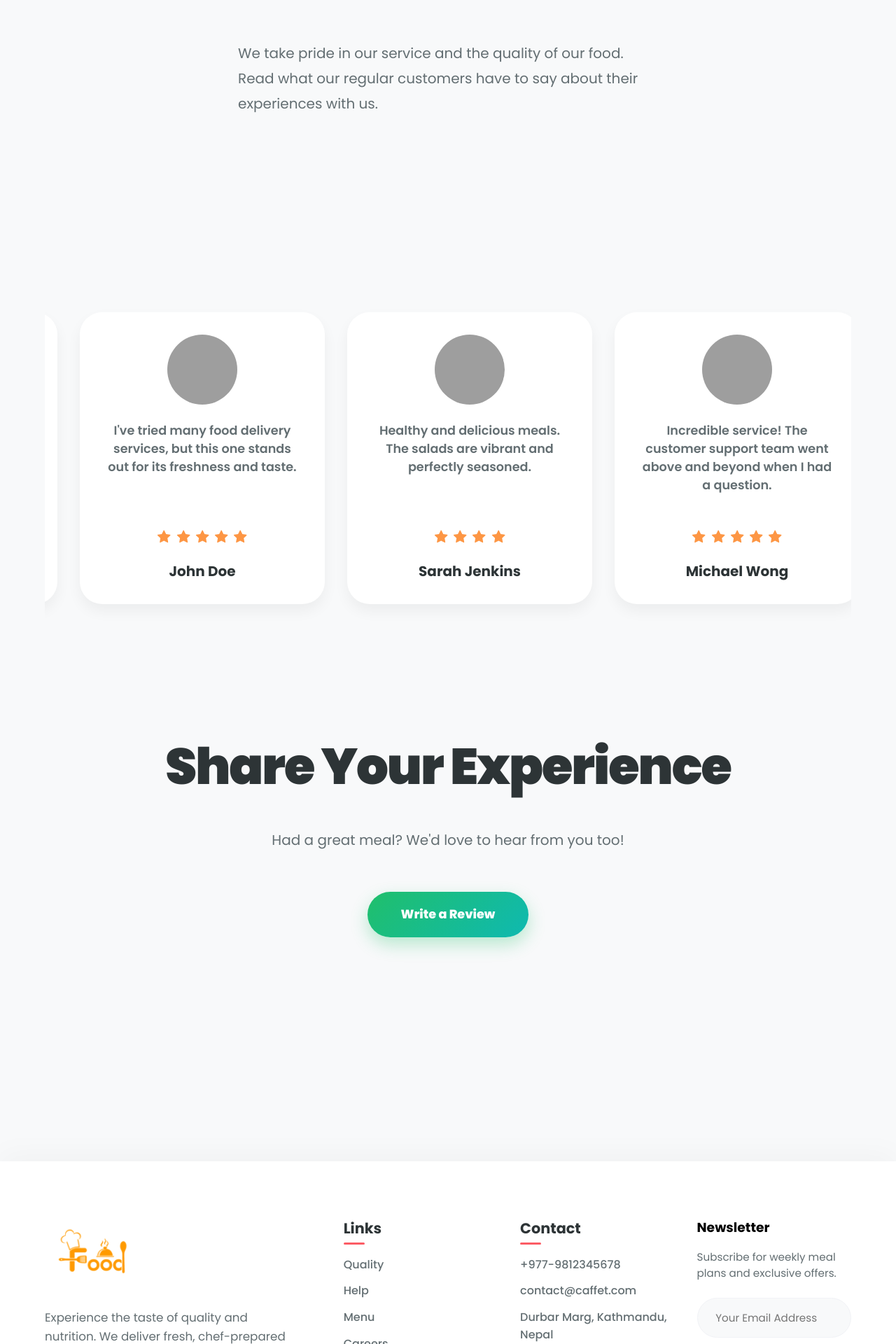
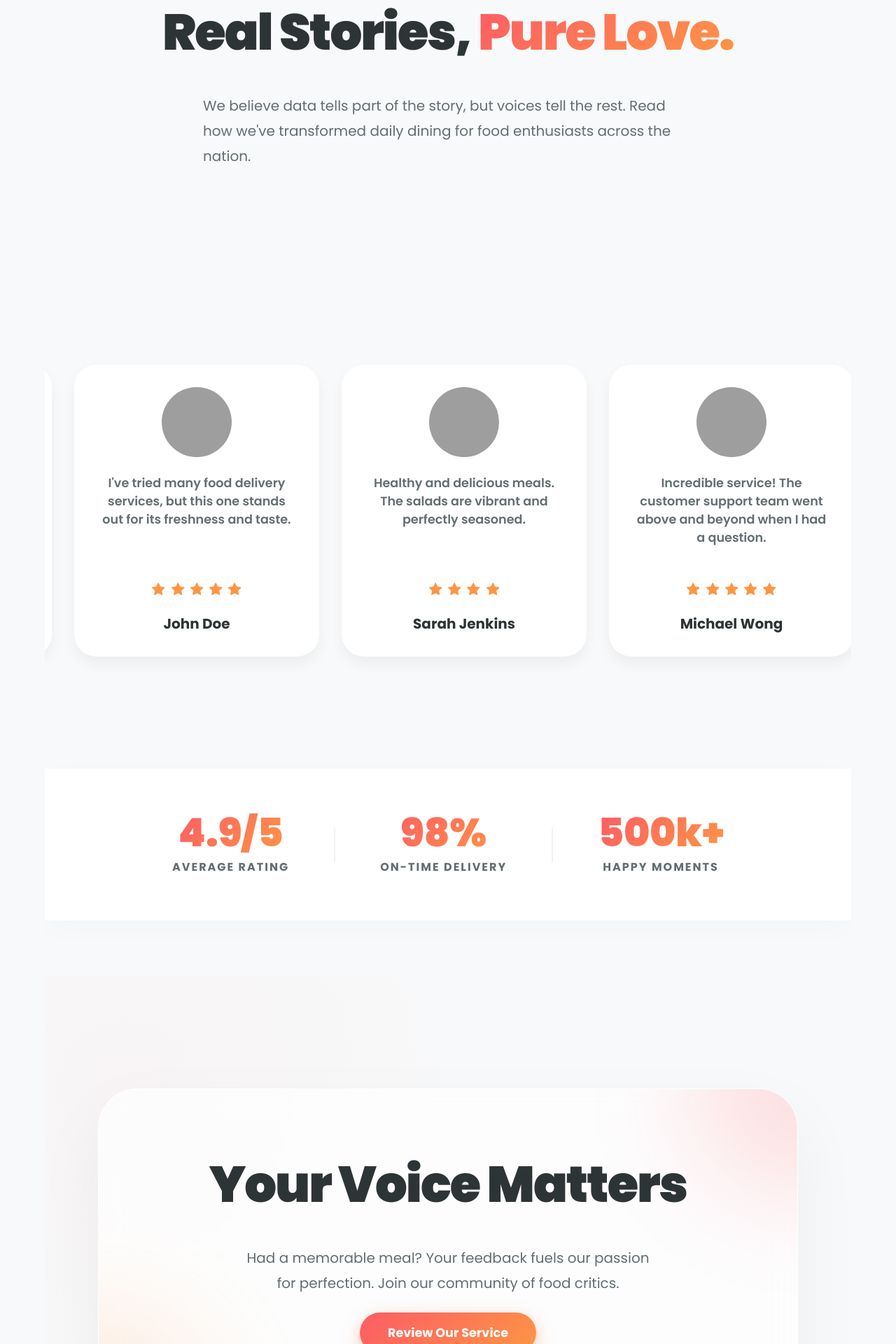
Before and after one commit to Nisheshchy/Food-App, a React (Create React App) app: page /testimonials in a window 1280 px wide. Shown: the part 380-2300 px from the top of the page at 70% size. Built offline with nearby package versions, Linux system fonts and the light colour scheme; grey boxes are pictures that could not be loaded.

Commit message:
Redesign Testimonials page with social proof, interactive rating system and glassmorphism

```diff
--- a/src/Components/TestimonialsPage.js
+++ b/src/Components/TestimonialsPage.js
@@ -1,9 +1,10 @@
 import React, { useState } from "react";
 import Testimonial from "./Testimonial";
-import { AiOutlineClose } from "react-icons/ai";
+import { AiOutlineClose, AiFillStar } from "react-icons/ai";
 import { FiCheckCircle } from "react-icons/fi";
 
 const TestimonialsPage = () => {
+    const [rating, setRating] = useState(5);
     const [showModal, setShowModal] = useState(false);
     const [showToast, setShowToast] = useState(false);
 
@@ -17,52 +18,96 @@ const TestimonialsPage = () => {
     };
 
     return (
-        <div className="testimonials-page-wrapper" style={{ marginTop: "5rem" }}>
+        <div className="testimonials-page-wrapper premium-page">
             <div className="work-section-top">
-                <p className="primary-subheading">Reviews</p>
-                <h1 className="primary-heading">Customer Stories</h1>
-                <p className="primary-text">
-                    We take pride in our service and the quality of our food. Read what
-                    our regular customers have to say about their experiences with us.
+                <div className="hero-badge">TRUSTED BY 10,000+ CUSTOMERS</div>
+                <h1 className="primary-heading">Real Stories, <span className="hero-highlight">Pure Love.</span></h1>
+                <p className="primary-text" style={{ maxWidth: "700px" }}>
+                    We believe data tells part of the story, but voices tell the rest. Read how we've
+                    transformed daily dining for food enthusiasts across the nation.
                 </p>
             </div>
+
+            {/* Main Marquee Section */}
+            <div className="testimonial-marquee-wrapper">
                 <Testimonial hideHeader={true} />
+            </div>
 
-            <div className="share-experience-section" style={{
-                display: "flex",
-                flexDirection: "column",
-                alignItems: "center",
-                textAlign: "center",
-                margin: "10rem auto",
-                padding: "0 2rem"
-            }}>
-                <h2 className="primary-heading">Share Your Experience</h2>
-                <p className="primary-text" style={{ maxWidth: "600px" }}>
-                    Had a great meal? We'd love to hear from you too!
+            {/* Social Proof Stats */}
+            <div className="social-proof-banner">
+                <div className="proof-item">
+                    <h2>4.9/5</h2>
+                    <p>Average Rating</p>
+                </div>
+                <div className="proof-separator"></div>
+                <div className="proof-item">
+                    <h2>98%</h2>
+                    <p>On-time Delivery</p>
+                </div>
+                <div className="proof-separator"></div>
+                <div className="proof-item">
+                    <h2>500k+</h2>
+                    <p>Happy Moments</p>
+                </div>
+            </div>
+
+            {/* Call to action section with enhanced design */}
+            <div className="share-experience-section-premium">
+                <div className="cta-glass-card">
+                    <h2 className="primary-heading">Your Voice Matters</h2>
+                    <p className="primary-text">
+                        Had a memorable meal? Your feedback fuels our passion for perfection.
+                        Join our community of food critics.
                     </p>
                     <button
-                    className="secondary-button"
-                    style={{ marginTop: "2rem" }}
+                        className="hero-cta-primary"
                         onClick={() => setShowModal(true)}
                     >
-                    Write a Review
+                        Review Our Service
                     </button>
+
+                    {/* Visual decoration for the section */}
+                    <div className="cta-decoration dec-1"></div>
+                    <div className="cta-decoration dec-2"></div>
+                </div>
             </div>
 
             {/* Review Modal */}
             {showModal && (
                 <div className="review-modal-overlay">
-                    <div className="review-modal-content">
+                    <div className="review-modal-content premium-modal">
                         <AiOutlineClose
                             className="close-modal"
                             onClick={() => setShowModal(false)}
                         />
-                        <h2>Submit Review</h2>
-                        <form className="review-form" onSubmit={handleSubmit}>
-                            <input type="text" placeholder="Your Name" required />
-                            <textarea placeholder="Tell us about your experience..." rows="4" required></textarea>
-                            <button type="submit" className="secondary-button" style={{ width: "100%" }}>
-                                Send Review
+                        <div className="modal-header">
+                            <h2>Share Your Experience</h2>
+                            <p>Let us know what you loved (or how we can improve).</p>
+                        </div>
+                        <form className="review-form premium-form" onSubmit={handleSubmit}>
+                            <div className="input-group">
+                                <label>Full Name</label>
+                                <input type="text" placeholder="e.g. Nishesh Chaudhary" required />
+                            </div>
+                            <div className="input-group">
+                                <label>Your Feedback</label>
+                                <textarea placeholder="The food was amazing because..." rows="4" required></textarea>
+                            </div>
+                            <div className="rating-selector-placeholder">
+                                <span>Rate your experience: </span>
+                                <div className="stars-input">
+                                    {[1, 2, 3, 4, 5].map((star) => (
+                                        <AiFillStar
+                                            key={star}
+                                            className={star <= rating ? "star-active" : "star-inactive"}
+                                            onClick={() => setRating(star)}
+                                            style={{ cursor: 'pointer', transition: 'all 0.2s ease' }}
+                                        />
+                                    ))}
+                                </div>
+                            </div>
+                            <button type="submit" className="auth-primary-button" style={{ width: "100%" }}>
+                                Publish Review
                             </button>
                         </form>
                     </div>
@@ -71,13 +116,13 @@ const TestimonialsPage = () => {
 
             {/* Success Toast */}
             {showToast && (
-                <div className="toast-notification">
+                <div className="toast-notification premium-toast">
                     <div className="toast-icon">
                         <FiCheckCircle />
                     </div>
                     <div className="toast-text">
-                        <h3>Success!</h3>
-                        <p>Thank you for your valuable feedback.</p>
+                        <h3>Review Published!</h3>
+                        <p>Thank you for being part of our journey.</p>
                     </div>
                 </div>
             )}
```
Lines whose indentation alone changed are shown as unchanged.
